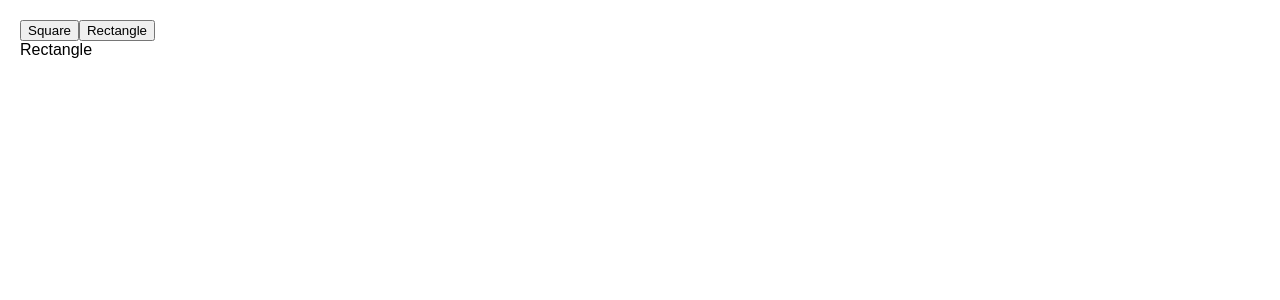
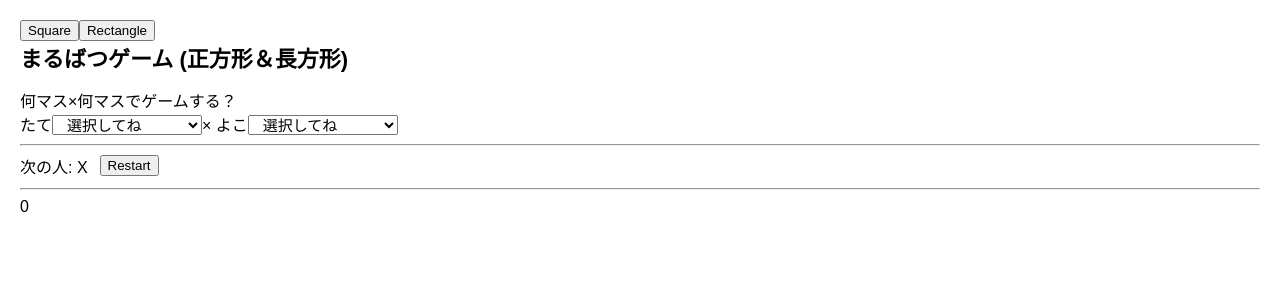
Before and after one commit to takebayashi-sub/learning, a React (Vite) app: page / in a window 1280 px wide. Both pictures are taken after a click on the button "Rectangle". Shown: the top 300 px of the page. Built offline with nearby package versions, Linux system fonts and the light colour scheme.

Commit message:
・Rectangleのほうを作成 ・styleシートの階層が間違っていたので修正 ・上記に伴い、ファイル名も修正

```diff
--- a/src/pages/common/common.tsx
+++ b/src/pages/common/common.tsx
@@ -1,4 +1,4 @@
-import styles from '../square/square.module.scss';
+import styles from '../app.module.scss';
 
 /**
  * 共通の定義
--- /dev/null
+++ b/src/pages/rectangle/main.tsx
@@ -0,0 +1,112 @@
+import styles from '../app.module.scss';
+import React, { useState } from 'react';
+import { GameStatus, type Squares } from '../common/common.tsx';
+
+export default function RectangleApp() {
+  // グリッドの選択肢用
+  const minGridSizeRow = 3;
+  const maxGridSizeRow = 6;
+  const minGridSizeCol = 4;
+  const maxGridSizeCol = 7;
+
+  // 各種State
+  const [gridSizeRow, setGridSizeRow] = useState(0);
+  const [gridSizeCol, setGridSizeCol] = useState(0);
+  const [gameStatus, setGameStatus] = useState<GameStatus>(GameStatus.READY);
+  const [xIsNext, setXIsNext] = useState(true);
+  const [gridSize, setGridSize] = useState(0);
+  const [squares, setSquares] = useState<Squares>([]);
+
+  // サイズ変更、リスタート時の共通初期化処理
+  const Restart = (newSize: number) => {
+    setSquares(Array.from({ length: newSize }, () => Array(newSize).fill(null)));
+    setXIsNext(true);
+    setGameStatus(GameStatus.READY);
+  };
+
+  // マスクリック時の処理
+  const handleClick = (row: number, col: number) => {};
+
+  // サイズ変更時の処理
+  const handleSizeChange = (event: React.ChangeEvent<HTMLSelectElement>) => {
+    if (gameStatus === GameStatus.PLAYING) {
+      const result = window.confirm('サイズを変更するとゲームがリセットされます。\nよろしいですか？');
+      if (!result) {
+        return;
+      }
+    }
+    const newSize = Number(event.target.value);
+    setGridSize(newSize);
+    Restart(newSize);
+  };
+
+  // リセットボタン押下時の処理
+  const handleRestart = () => {
+    // ここでも確認ダイアログだすなら、Restart関数をもうひとつつくって双方でよぶ
+    // gridSizeを引数で->Restart関数が何をするものなのかが明確になる
+
+    if (gameStatus === GameStatus.PLAYING) {
+      const result = window.confirm('ゲームをリセットしてもよろしいですか？');
+      if (!result) {
+        return;
+      }
+    }
+
+    Restart(gridSize);
+  };
+
+  const player =
+    gameStatus === GameStatus.WIN
+      ? `あなたの勝ちです！`
+      : gameStatus === GameStatus.LOSE
+        ? 'ゲームに負けました。'
+        : `次の人: ${xIsNext ? 'X' : 'O'}`;
+
+  return (
+    <>
+      <h1>まるばつゲーム (正方形＆長方形)</h1>
+      <div>何マス×何マスでゲームする？</div>
+      <div>
+        たて
+        <select className={styles.number} value={gridSizeCol} onChange={handleSizeChange}>
+          {!gridSizeCol && <option value={0}>選択してね</option>}
+          {[...Array(maxGridSizeCol - minGridSizeCol + 1)].map((_, index) => (
+            <option key={index} value={index + minGridSizeCol}>
+              {index + minGridSizeCol}
+            </option>
+          ))}
+        </select>
+        × よこ
+        <select className={styles.number} value={gridSizeRow} onChange={handleSizeChange}>
+          {!gridSizeRow && <option value={0}>選択してね</option>}
+          {[...Array(maxGridSizeRow - minGridSizeRow + 1)].map((_, index) => (
+            <option key={index} value={index + minGridSizeRow}>
+              {index + minGridSizeRow}
+            </option>
+          ))}
+        </select>
+      </div>
+      <hr />
+      <div className={styles.player}>
+        {player}
+        <button onClick={handleRestart}>Restart</button>
+      </div>
+      <hr />
+      <Board size={gridSize} variableSquare={squares} onSquareClick={handleClick} />
+    </>
+  );
+}
+
+type CreateBoardProps = {
+  size: number;
+  variableSquare: Squares;
+  onSquareClick: (row: number, col: number) => void;
+};
+
+function Board({ size, variableSquare, onSquareClick }: CreateBoardProps) {
+  return (
+    <>
+      <div>{size}</div>
+    </>
+  );
+}
--- a/src/pages/root.tsx
+++ b/src/pages/root.tsx
@@ -1,5 +1,6 @@
 import { useState } from 'react';
 import SquareApp from './square/main.tsx';
+import RectangleApp from './rectangle/main.tsx';
 
 export function Root() {
   const [activeTab, setActiveTab] = useState('square');
@@ -10,7 +11,7 @@ export function Root() {
 
       <div>
         {activeTab === 'square' && <SquareApp />}
-        {activeTab === 'rectangle' && <div>Rectangle</div>}
+        {activeTab === 'rectangle' && <RectangleApp />}
       </div>
     </div>
   );
--- a/src/pages/square/main.tsx
+++ b/src/pages/square/main.tsx
@@ -1,4 +1,4 @@
-import styles from './square.module.scss';
+import styles from '../app.module.scss';
 import React, { useState } from 'react';
 import { type CellValue, type Squares, GameStatus, type SquareProps, Square } from '../common/common';
 
@@ -120,7 +120,7 @@ export default function SquareApp() {
 
   return (
     <>
-      <h1>まるばつゲーム</h1>
+      <h1>まるばつゲーム (正方形)</h1>
       <div>
         何マスでゲームする？
         <select className={styles.number} value={gridSize} onChange={handleSizeChange}>
```
Also changed, not shown: src/pages/app.module.scss (renamed from src/pages/square/square.module.scss).
